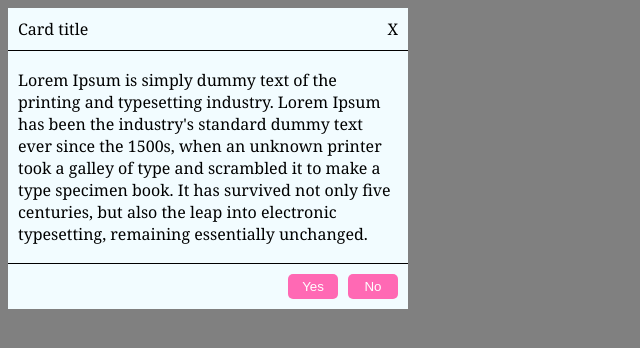
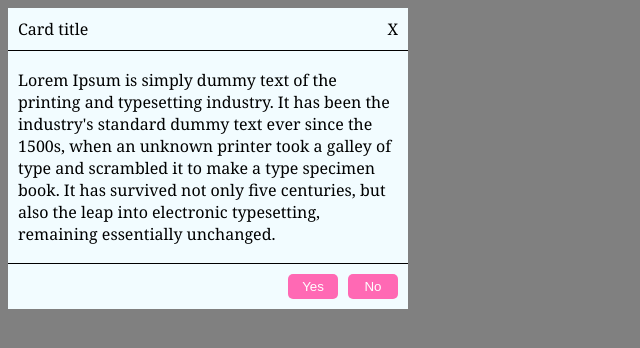
Before and after one commit to sahiba0915/CardDesign-Flexbox, a plain HTML site: page index.html in a window 1280 px wide. Shown: the whole page, without its empty margins (0-640 px from the left). Drawn offline with Linux system fonts and the light colour scheme.

Commit message:
style: updated css

```diff
--- a/index.html
+++ b/index.html
@@ -17,11 +17,11 @@
       <div class="para">
         <p>
           Lorem Ipsum is simply dummy text of the printing and typesetting
-          industry. Lorem Ipsum has been the industry's standard dummy text ever
-          since the 1500s, when an unknown printer took a galley of type and
-          scrambled it to make a type specimen book. It has survived not only
-          five centuries, but also the leap into electronic typesetting,
-          remaining essentially unchanged.
+          industry. It has been the industry's standard dummy text ever since
+          the 1500s, when an unknown printer took a galley of type and scrambled
+          it to make a type specimen book. It has survived not only five
+          centuries, but also the leap into electronic typesetting, remaining
+          essentially unchanged.
         </p>
       </div>
 
```
